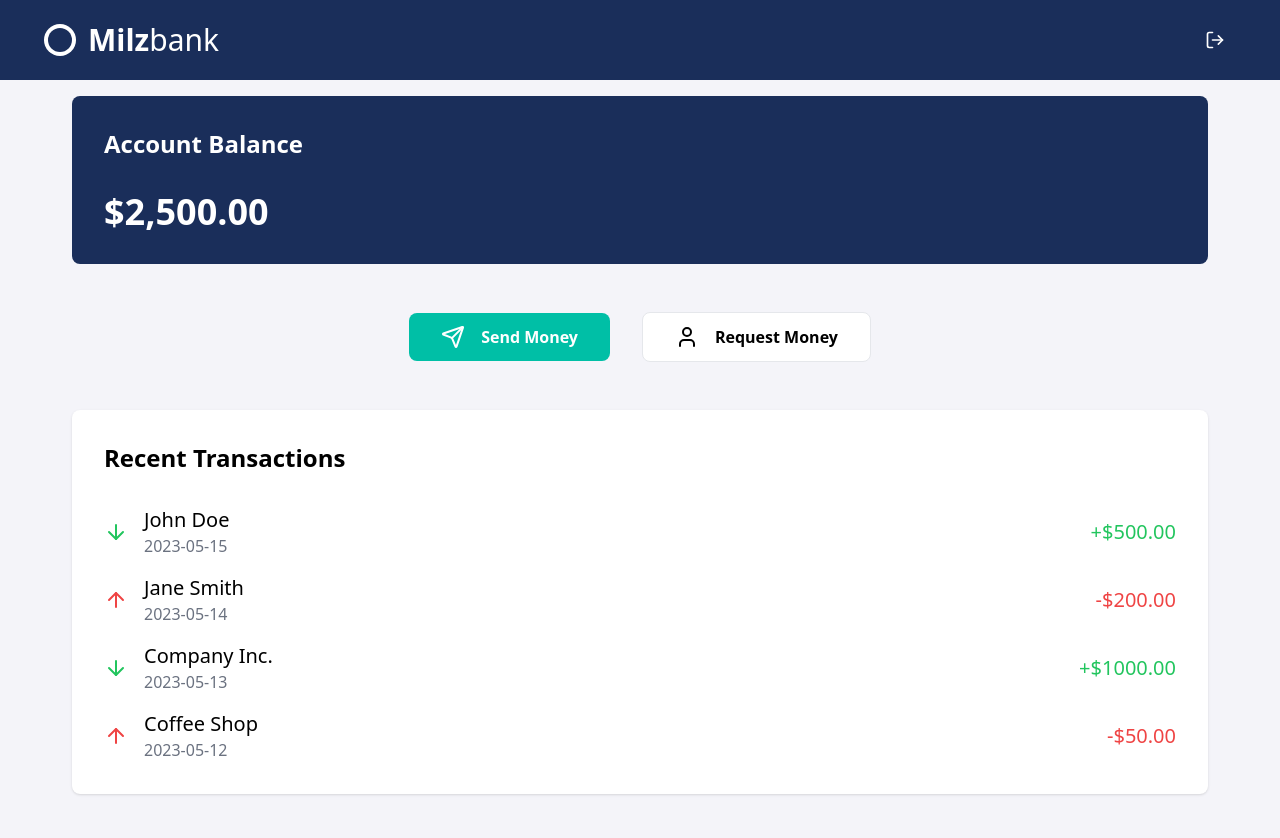
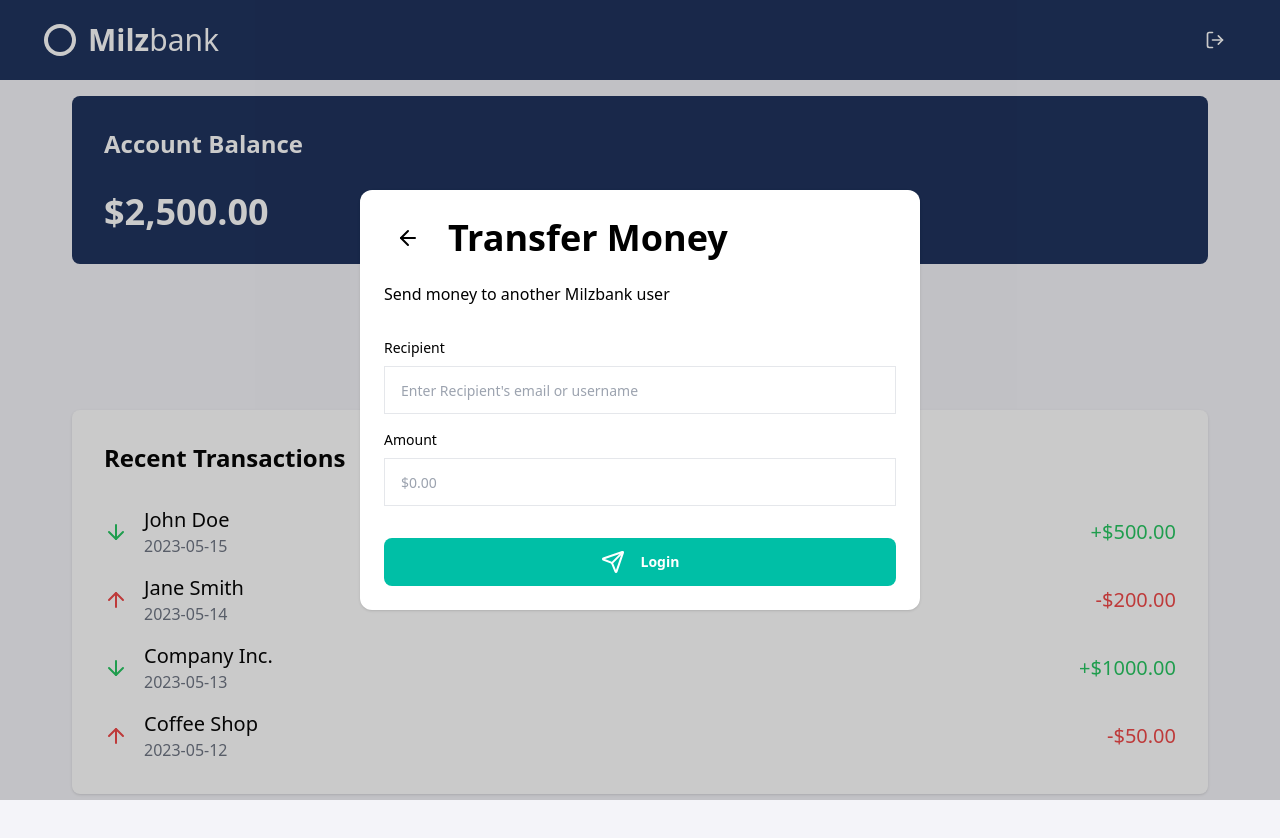
Before and after one commit to edidiesky/faceioSvelteApp, a SvelteKit app: page /dashboard in a window 1280 px wide. Both pictures are taken after a click on the button "Send Money". Shown: the top 838 px of the page. Built offline with nearby package versions, Linux system fonts and the light colour scheme.

Commit message:
Made the transfer modal fixes

```diff
--- a/package.json
+++ b/package.json
@@ -23,6 +23,7 @@
 	},
 	"type": "module",
 	"dependencies": {
-		"lucide-svelte": "^0.453.0"
+		"lucide-svelte": "^0.453.0",
+		"svelte-motion": "^0.12.2"
 	}
 }
--- /dev/null
+++ b/src/components/TransferModal.svelte
@@ -0,0 +1,64 @@
+<script lang="ts">
+  import { ArrowLeftIcon, SendIcon } from "lucide-svelte";
+  import { spring } from "svelte/motion";
+  import { fly } from "svelte/transition";
+
+  // Modal state (passed from the parent)
+  export let modal;
+  export let OffTransferModal;
+
+  // Motion
+  let y = spring(0, { stiffness: 0.1, damping: 0.15 });
+</script>
+
+<main
+  style="opacity: {modal ? 1 : 0}"
+  class="bg-[#1818183a] fixed top-0 left-0 z-40 min-h-[100vh] w-full flex items-center justify-center"
+>
+  <div
+    class="w-full p-6 bg-white md:w-[560px] shadow rounded-xl flex flex-col gap-8"
+    transition:fly={{ y: 200, duration: 600 }}
+    style="opacity: {modal ? 1 : 0}"
+  >
+    <div class="flex w-full flex-col gap-2">
+      <h2 class="text-3xl md:text-4xl flex items-center gap-4 font-bold">
+        <button
+          on:click={OffTransferModal}
+          class="w-12 h-12 rounded-lg hover:bg-[#fafafa] flex items-center justify-center"
+        >
+          <ArrowLeftIcon className="h-5 w-5" />
+        </button>
+        Transfer Money
+      </h2>
+      <span class="block text-base font-normal pt-3">
+        Send money to another Milzbank user
+      </span>
+    </div>
+    <div class="w-full flex flex-col gap-4">
+      <label for="" class="text-sm font-normal flex flex-col gap-2">
+        Recipient
+        <input
+          type="text"
+          placeholder="Enter Recipient's email or username"
+          class="w-full h-12 px-4 border text-sm"
+        />
+      </label>
+      <label for="" class="text-sm font-normal flex flex-col gap-2">
+        Amount
+        <input
+          type="text"
+          placeholder="$0.00"
+          class="w-full h-12 px-4 border text-sm"
+        />
+      </label>
+    </div>
+    <div class="flex w-full md:items-center md:justify-center">
+      <button
+        class="px-8 py-3 w-full hover:opacity-40 font-semibold text-sm rounded-lg bg-[#00BFA6] text-white flex items-center justify-center gap-4"
+      >
+        <SendIcon width={2} height={2} />
+        Login
+      </button>
+    </div>
+  </div>
+</main>
--- a/src/routes/dashboard/+page.svelte
+++ b/src/routes/dashboard/+page.svelte
@@ -7,12 +7,20 @@
     UserIcon,
   } from "lucide-svelte";
   import Header from "../../components/Header.svelte";
+  import TransferModal from "../../components/TransferModal.svelte";
 
   let showAuthModal: boolean = true;
+  let showTransferModal: boolean = false;
   const OnAuthenticationModal = (): void => {
     showAuthModal = true;
   };
 
+  const OnTransferModal = (): void => {
+    showTransferModal = true;
+  };
+  const OffTransferModal = (): void => {
+    showTransferModal = false;
+  };
   const toggleAuthModal = (): void => {
     showAuthModal = false;
   };
@@ -37,6 +45,9 @@
 </script>
 
 <main class="bg-[#F4F4F9] pb-20 min-h-[100vh]">
+{#if showTransferModal}
+  <TransferModal modal={showTransferModal} OffTransferModal={OffTransferModal} />
+{/if}
   <Header />
   <div
     class="w-full max-w-[1200px] px-4 md:px-8 mx-auto mt-4 min-h-[600px] flex gap-12 flex-col md:items-center justify-center"
@@ -50,6 +61,7 @@
 
     <div class="flex w-full items-center justify-center gap-8">
       <button
+        on:click={OnTransferModal}
         class="px-8 py-3 hover:opacity-40 font-semibold text-base rounded-lg bg-[#00BFA6] text-white flex items-center justify-center gap-4"
         ><SendIcon height={2} width={2} /> Send Money</button
       >
```
Also changed, not shown: 1 other file (tests, documents, lock files or other folders).
